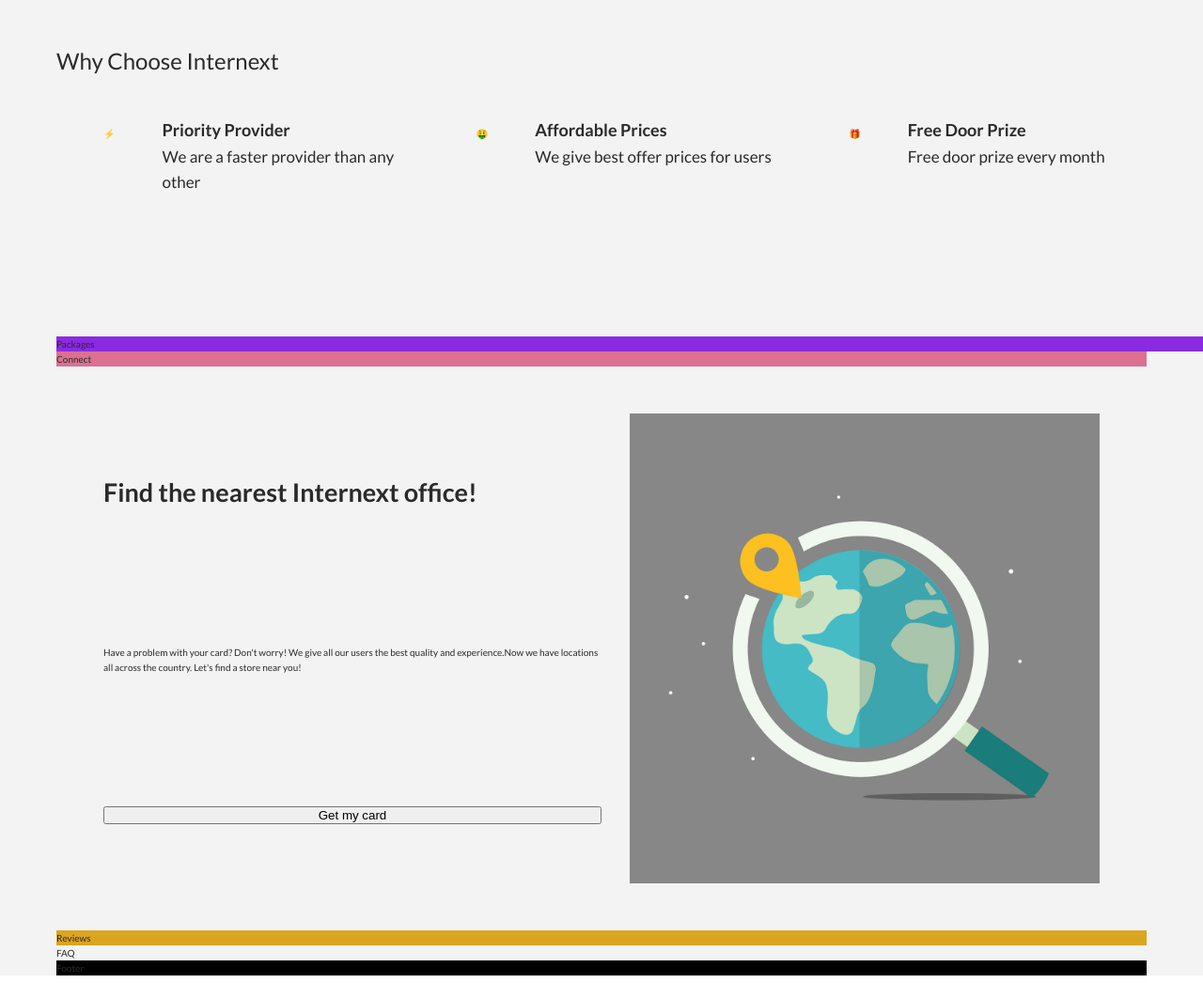
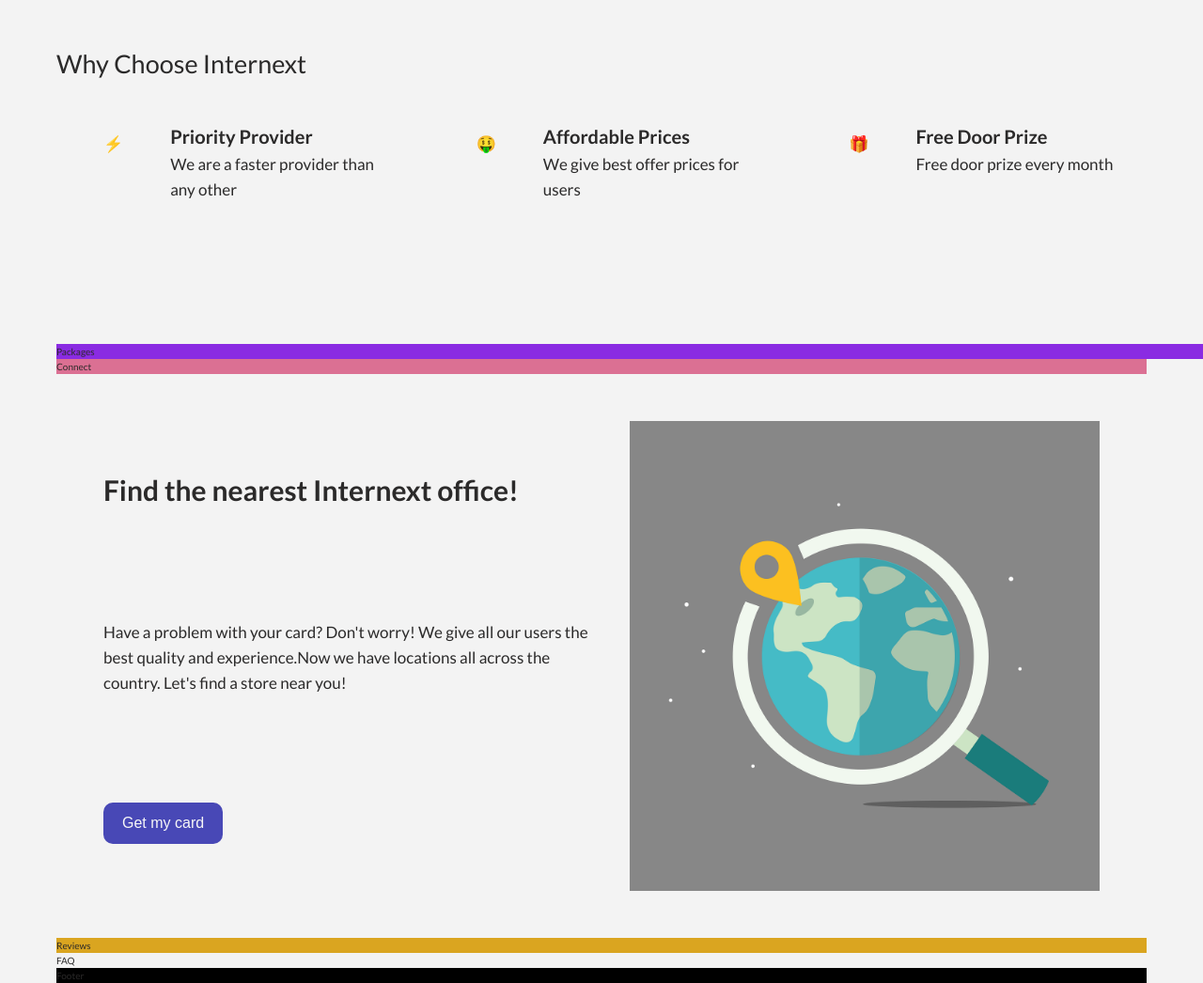
Before and after one commit to rtambunt/internext-landing-page, a website: page index.html in a window 1280 px wide. Shown: the part 760-1806 px from the top of the page at 94% size. Drawn offline with Linux system fonts and the light colour scheme.

Commit message:
Style btn class

```diff
--- /dev/null
+++ b/sass/_components.scss
@@ -0,0 +1,22 @@
+.btn {
+  background-color: rgb(72, 72, 182);
+  color: rgb(247, 247, 247);
+  font-size: 1.6rem;
+  padding: 1.3rem 2rem;
+  border: none;
+  border-radius: 1rem;
+  -webkit-border-radius: 1rem;
+  -moz-border-radius: 1rem;
+  -ms-border-radius: 1rem;
+  -o-border-radius: 1rem;
+  cursor: pointer;
+  transition: all 0.2s;
+  -webkit-transition: all 0.2s;
+  -moz-transition: all 0.2s;
+  -ms-transition: all 0.2s;
+  -o-transition: all 0.2s;
+
+  &:hover {
+    background-color: rgb(85, 85, 182);
+  }
+}
--- a/sass/_location.scss
+++ b/sass/_location.scss
@@ -9,6 +9,7 @@
   grid-column-gap: 3rem;
   grid-row-gap: 1.5rem;
   align-items: center;
+  justify-items: start;
 
   &__img {
     height: 500px;
@@ -17,4 +18,8 @@
     grid-row: 1 / -1;
     grid-column: 2 / 2;
   }
+
+  &__text {
+    font-size: 1.7rem;
+  }
 }
--- a/sass/_qualities.scss
+++ b/sass/_qualities.scss
@@ -20,6 +20,7 @@
   grid-column-gap: 10rem;
 
   &__emote {
+    font-size: 1.7rem;
     grid-row: 1 / span 2;
     transform: translateY(1rem) translateX(5rem);
     -webkit-transform: translateY(1rem) translateX(5rem);
--- a/sass/_typography.scss
+++ b/sass/_typography.scss
@@ -13,18 +13,18 @@
 
 .heading-3 {
   @extend %heading;
-  font-size: 2.7rem;
+  font-size: 3rem;
   font-weight: 700;
 }
 
 .heading-4 {
   @extend %heading;
-  font-size: 2.4rem;
+  font-size: 2.7rem;
   font-weight: 400;
 }
 
 .heading-5 {
   @extend %heading;
-  font-size: 1.8rem;
+  font-size: 2rem;
   font-weight: 700;
 }
--- a/sass/main.scss
+++ b/sass/main.scss
@@ -1,5 +1,6 @@
 @import "base";
 @import "typography";
+@import "components";
 
 @import "header";
 @import "overview";
```
Also changed, not shown: css/style.css.
